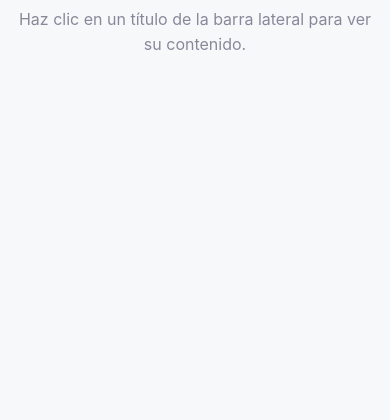
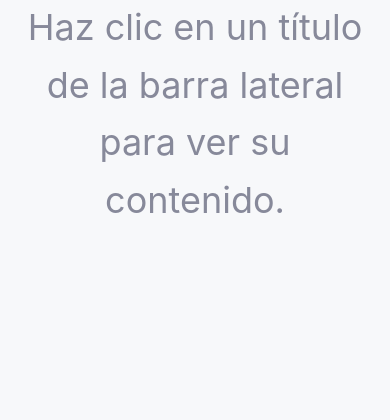
Before and after one commit to jmrodev/blog, a website: page docs/index.html in a window 390 px wide. Shown: the part 484-904 px from the top of the page. Drawn offline with Linux system fonts and the light colour scheme.

Commit message:
Actualizar style.css

```diff
--- a/docs/css/style.css
+++ b/docs/css/style.css
@@ -389,7 +389,7 @@ hr {
 /* ------------------ Responsive ------------------ */
 @media (max-width: 768px) {
   :root {
-    --font-size-base: 1rem; /* Aumentamos el tamaño base para móvil */
+    --font-size-base: 1.5rem; /* Aumentamos el tamaño base para móvil */
   }
 
   .mobile-header {
```
